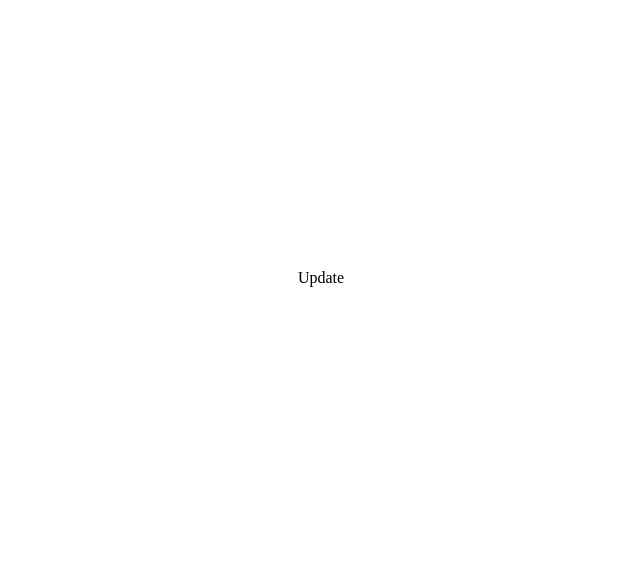
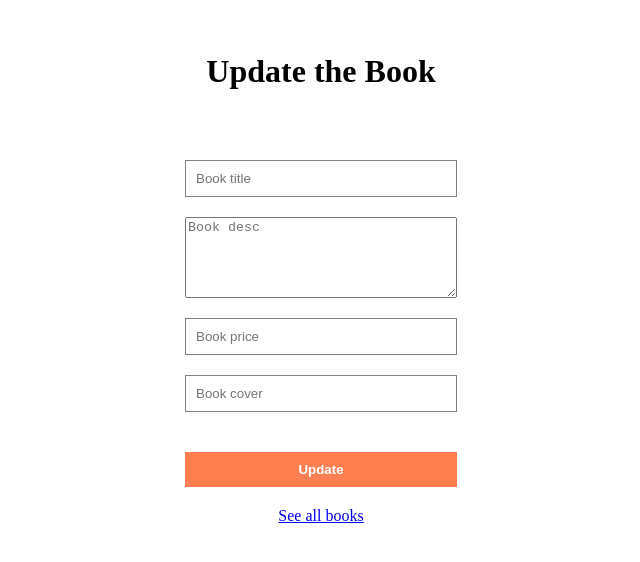
Before and after one commit to KhalilAbbaass/bookAppCRUD, a React (Create React App) app in the folder client/: page /update/1 in a window 1280 px wide. Shown: the part 130-692 px from the top of the page, without its empty margins (319-959 px from the left). Built offline with nearby package versions, Linux system fonts and the light colour scheme.

Commit message:
update completed

```diff
--- a/client/src/pages/Update.jsx
+++ b/client/src/pages/Update.jsx
@@ -1,8 +1,73 @@
 import React from 'react'
+import  { useState } from "react";
+import { Link, useLocation, useNavigate } from "react-router-dom";
+import { updateBook } from '../services/UpdateBook';
 
 const Update = () => {
+
+    const [updatedBook, setUpdatedBook] = useState({
+        title: "",
+        desc: "",
+        price: null,
+        cover: "",
+      });
+      const [error,setError] = useState(false)
+
+      const location = useLocation();
+      const navigate = useNavigate();
+
+      const bookId = location.pathname.split("/")[2];
+
+      const handleChange = (e) => {
+        setUpdatedBook((prev) => ({ ...prev, [e.target.name]: e.target.value }));
+      };
+
+      const handleUpdateBook = async (e) => {
+        e.preventDefault()
+        updateBook(bookId, updatedBook).then((result) => {
+            console.log(result)
+            navigate('/')
+        }).catch((error) => {
+            console.log(error)
+            setError(error);
+        })
+
+
+      }
   return (
-    <div>Update</div>
+
+    <div className="form">
+    <h1>Update the Book</h1>
+    <input
+      type="text"
+      placeholder="Book title"
+      name="title"
+      onChange={handleChange}
+    />
+    <textarea
+      rows={5}
+      type="text"
+      placeholder="Book desc"
+      name="desc"
+      onChange={handleChange}
+    />
+    <input
+      type="number"
+      placeholder="Book price"
+      name="price"
+      onChange={handleChange}
+    />
+    <input
+      type="text"
+      placeholder="Book cover"
+      name="cover"
+      onChange={handleChange}
+    />
+    <button className='addNewBook' onClick={handleUpdateBook}>Update</button>
+    {error && "Something went wrong!"}
+    <Link to="/">See all books</Link>
+  </div>
+
   )
 }
 
--- /dev/null
+++ b/client/src/services/UpdateBook.js
@@ -0,0 +1,6 @@
+import axios from 'axios';
+
+export const updateBook = async (bookId , bookInfo) => {
+    const apiURL = '/books/'+ bookId;
+    return await axios.put(apiURL, bookInfo)
+}
```
Also changed, not shown: 1 other file (tests, documents, lock files or other folders).
